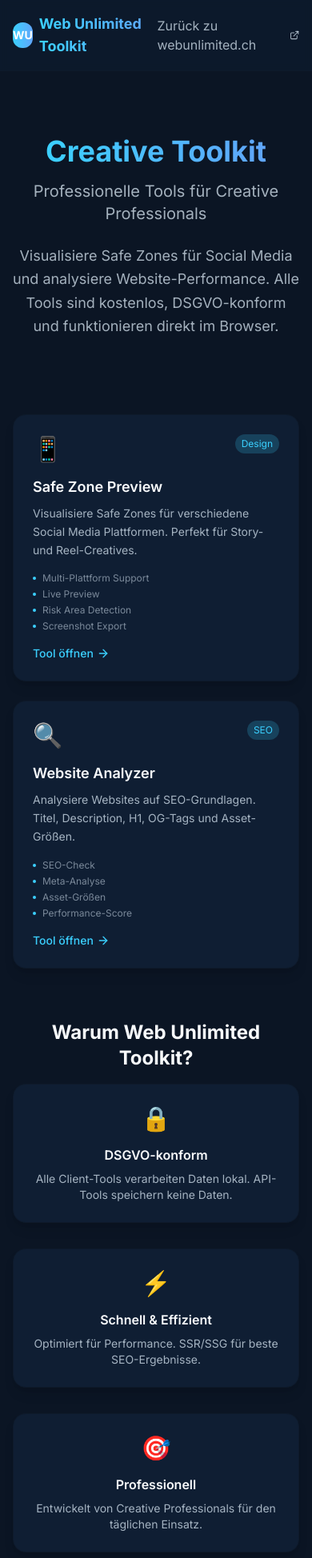
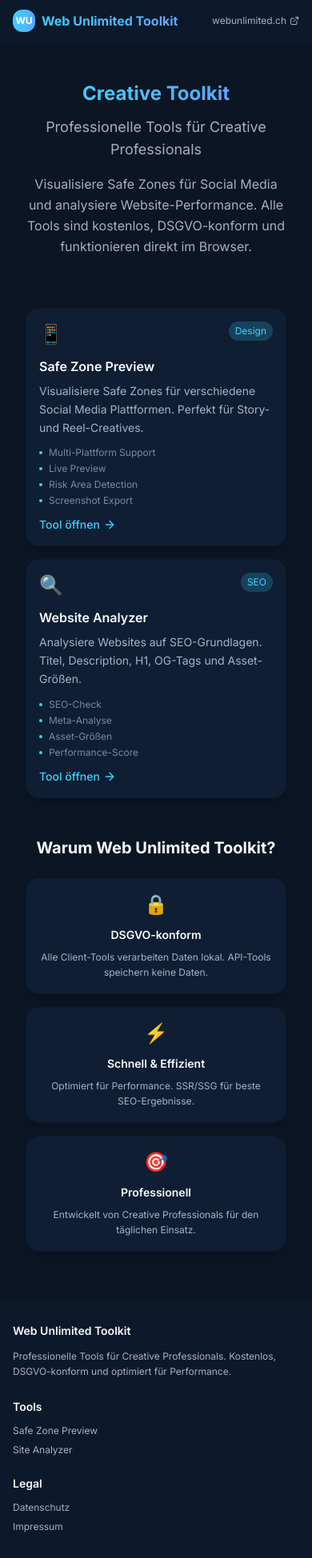
Before and after one commit to Toolkit-Web-unlimited/webunlimited-toolkit, a Next.js app: page / in a window 390 px wide. Shown: the top 1948 px of the page at 80% size. Built offline with nearby package versions, Linux system fonts and the light colour scheme; no server answers.

Commit message:
Mobile optimization

```diff
--- a/src/app/globals.css
+++ b/src/app/globals.css
@@ -43,7 +43,7 @@
   }
 
   .card-custom {
-    @apply bg-surface-primary border border-surface-secondary rounded-2xl shadow-lg p-6;
+    @apply bg-surface-primary border border-surface-secondary rounded-2xl shadow-lg p-4 sm:p-6;
   }
 
   .gradient-text {
--- a/src/app/layout.tsx
+++ b/src/app/layout.tsx
@@ -52,7 +52,7 @@ export default function RootLayout({
       <body className={inter.className}>
         <div className="min-h-screen flex flex-col bg-background">
           <Header />
-          <main className="flex-1 container-custom py-8">
+          <main className="flex-1 container-custom py-4 sm:py-6 lg:py-8">
             {children}
           </main>
           <Footer />
--- a/src/app/page.tsx
+++ b/src/app/page.tsx
@@ -48,29 +48,29 @@ export default function HomePage() {
         description="Visualisiere Safe Zones für Social Media und analysiere Website-Performance. Alle Tools sind kostenlos, DSGVO-konform und funktionieren direkt im Browser."
       />
 
-      <div className="grid grid-cols-1 md:grid-cols-2 lg:grid-cols-3 gap-6 mt-12">
+      <div className="grid grid-cols-1 md:grid-cols-2 gap-4 sm:gap-6 mt-8 sm:mt-12 px-4 sm:px-0">
         {tools.map((tool) => (
           <ToolCard key={tool.id} {...tool} />
         ))}
       </div>
 
-      <section className="mt-16 text-center">
-        <h2 className="text-2xl font-bold mb-4">Warum Web Unlimited Toolkit?</h2>
-        <div className="grid grid-cols-1 md:grid-cols-3 gap-8 max-w-4xl mx-auto">
-          <div className="card-custom text-center">
-            <div className="text-3xl mb-4">🔒</div>
-            <h3 className="font-semibold mb-2">DSGVO-konform</h3>
-            <p className="text-text-secondary text-sm">Alle Client-Tools verarbeiten Daten lokal. API-Tools speichern keine Daten.</p>
+      <section className="mt-12 sm:mt-16 text-center px-4 sm:px-0">
+        <h2 className="text-xl sm:text-2xl font-bold mb-6 sm:mb-8">Warum Web Unlimited Toolkit?</h2>
+        <div className="grid grid-cols-1 sm:grid-cols-2 lg:grid-cols-3 gap-4 sm:gap-6 lg:gap-8 max-w-6xl mx-auto">
+          <div className="card-custom text-center p-4 sm:p-6">
+            <div className="text-2xl sm:text-3xl mb-3 sm:mb-4">🔒</div>
+            <h3 className="font-semibold mb-2 text-sm sm:text-base">DSGVO-konform</h3>
+            <p className="text-text-secondary text-xs sm:text-sm leading-relaxed">Alle Client-Tools verarbeiten Daten lokal. API-Tools speichern keine Daten.</p>
           </div>
-          <div className="card-custom text-center">
-            <div className="text-3xl mb-4">⚡</div>
-            <h3 className="font-semibold mb-2">Schnell & Effizient</h3>
-            <p className="text-text-secondary text-sm">Optimiert für Performance. SSR/SSG für beste SEO-Ergebnisse.</p>
+          <div className="card-custom text-center p-4 sm:p-6">
+            <div className="text-2xl sm:text-3xl mb-3 sm:mb-4">⚡</div>
+            <h3 className="font-semibold mb-2 text-sm sm:text-base">Schnell & Effizient</h3>
+            <p className="text-text-secondary text-xs sm:text-sm leading-relaxed">Optimiert für Performance. SSR/SSG für beste SEO-Ergebnisse.</p>
           </div>
-          <div className="card-custom text-center">
-            <div className="text-3xl mb-4">🎯</div>
-            <h3 className="font-semibold mb-2">Professionell</h3>
-            <p className="text-text-secondary text-sm">Entwickelt von Creative Professionals für den täglichen Einsatz.</p>
+          <div className="card-custom text-center p-4 sm:p-6 sm:col-span-2 lg:col-span-1">
+            <div className="text-2xl sm:text-3xl mb-3 sm:mb-4">🎯</div>
+            <h3 className="font-semibold mb-2 text-sm sm:text-base">Professionell</h3>
+            <p className="text-text-secondary text-xs sm:text-sm leading-relaxed">Entwickelt von Creative Professionals für den täglichen Einsatz.</p>
           </div>
         </div>
       </section>
--- a/src/app/site-analyzer/page.tsx
+++ b/src/app/site-analyzer/page.tsx
@@ -128,7 +128,7 @@ export default function SiteAnalyzerPage() {
         description="Gib eine URL ein und erhalte eine sofortige Analyse der wichtigsten SEO-Elemente. Prüfe Title-Tags, Meta-Descriptions, H1-Tags, Open Graph Tags und mehr."
       />
 
-      <div className="max-w-4xl mx-auto space-y-8">
+      <div className="max-w-4xl mx-auto space-y-6 sm:space-y-8 px-2 sm:px-4">
         {/* Input Section */}
         <Card className="card-custom">
           <CardHeader>
@@ -138,22 +138,24 @@ export default function SiteAnalyzerPage() {
             </CardTitle>
           </CardHeader>
           <CardContent className="space-y-4">
-            <div className="flex space-x-2">
+            <div className="flex flex-col sm:flex-row space-y-2 sm:space-y-0 sm:space-x-2">
               <Input
                 value={url}
                 onChange={(e) => setUrl(e.target.value)}
                 placeholder="https://example.com"
-                className="flex-1"
+                className="flex-1 text-sm sm:text-base"
                 onKeyPress={(e) => e.key === 'Enter' && analyzeSite()}
               />
               <Button
                 onClick={analyzeSite}
                 disabled={loading || !url.trim()}
+                className="w-full sm:w-auto text-sm sm:text-base"
               >
                 {loading ? (
                   <>
                     <Loader2 className="w-4 h-4 mr-2 animate-spin" />
-                    Analysiere...
+                    <span className="hidden sm:inline">Analysiere...</span>
+                    <span className="sm:hidden">Lädt...</span>
                   </>
                 ) : (
                   <>
@@ -165,9 +167,9 @@ export default function SiteAnalyzerPage() {
             </div>
 
             {error && (
-              <div className="flex items-center space-x-2 p-3 bg-red-500/10 border border-red-500/20 rounded-lg text-red-400">
-                <AlertCircle className="w-4 h-4 flex-shrink-0" />
-                <span className="text-sm">{error}</span>
+              <div className="flex items-start space-x-2 p-3 bg-red-500/10 border border-red-500/20 rounded-lg text-red-400">
+                <AlertCircle className="w-4 h-4 flex-shrink-0 mt-0.5" />
+                <span className="text-sm leading-relaxed">{error}</span>
               </div>
             )}
           </CardContent>
@@ -218,15 +220,15 @@ export default function SiteAnalyzerPage() {
 
             {/* Detailed Analysis */}
             <Tabs defaultValue="meta" className="w-full">
-              <TabsList className="grid w-full grid-cols-4">
-                <TabsTrigger value="meta">Meta-Daten</TabsTrigger>
-                <TabsTrigger value="structure">Struktur</TabsTrigger>
-                <TabsTrigger value="social">Social Media</TabsTrigger>
-                <TabsTrigger value="performance">Performance</TabsTrigger>
+              <TabsList className="grid w-full grid-cols-2 sm:grid-cols-4 h-auto">
+                <TabsTrigger value="meta" className="text-xs sm:text-sm py-2">Meta-Daten</TabsTrigger>
+                <TabsTrigger value="structure" className="text-xs sm:text-sm py-2">Struktur</TabsTrigger>
+                <TabsTrigger value="social" className="text-xs sm:text-sm py-2">Social Media</TabsTrigger>
+                <TabsTrigger value="performance" className="text-xs sm:text-sm py-2">Performance</TabsTrigger>
               </TabsList>
 
               <TabsContent value="meta" className="space-y-4">
-                <div className="grid grid-cols-1 md:grid-cols-2 gap-4">
+                <div className="grid grid-cols-1 lg:grid-cols-2 gap-4">
                   <Card className="card-custom">
                     <CardHeader>
                       <CardTitle className="flex items-center space-x-2 text-lg">
--- a/src/components/Hero.tsx
+++ b/src/components/Hero.tsx
@@ -6,14 +6,14 @@ interface HeroProps {
 
 export function Hero({ title, subtitle, description }: HeroProps) {
   return (
-    <div className="text-center py-12">
-      <h1 className="text-4xl md:text-5xl font-bold mb-4">
+    <div className="text-center py-8 sm:py-10 lg:py-12 px-4 sm:px-6">
+      <h1 className="text-2xl sm:text-3xl md:text-4xl lg:text-5xl font-bold mb-3 sm:mb-4">
         <span className="gradient-text">{title}</span>
       </h1>
       {subtitle && (
-        <h2 className="text-xl text-text-secondary mb-6">{subtitle}</h2>
+        <h2 className="text-lg sm:text-xl text-text-secondary mb-4 sm:mb-6">{subtitle}</h2>
       )}
-      <p className="text-lg text-text-secondary max-w-3xl mx-auto leading-relaxed">
+      <p className="text-base sm:text-lg text-text-secondary max-w-4xl mx-auto leading-relaxed">
         {description}
       </p>
     </div>
--- a/src/components/ToolCard.tsx
+++ b/src/components/ToolCard.tsx
@@ -14,27 +14,27 @@ interface ToolCardProps {
 export function ToolCard({ title, description, href, icon, features, category }: ToolCardProps) {
   return (
     <Link href={href} className="group">
-      <div className="card-custom hover:shadow-xl transition-all duration-300 group-hover:scale-105 h-full">
-        <div className="flex items-start justify-between mb-4">
-          <div className="text-3xl">{icon}</div>
+      <div className="card-custom hover:shadow-xl transition-all duration-300 group-hover:scale-105 h-full p-4 sm:p-6">
+        <div className="flex items-start justify-between mb-3 sm:mb-4">
+          <div className="text-2xl sm:text-3xl">{icon}</div>
           <span className="text-xs bg-accent/20 text-accent px-2 py-1 rounded-full">
             {category}
           </span>
         </div>
 
-        <h3 className="font-semibold text-lg mb-2 group-hover:text-accent transition-colors">
+        <h3 className="font-semibold text-base sm:text-lg mb-2 group-hover:text-accent transition-colors">
           {title}
         </h3>
 
-        <p className="text-text-secondary text-sm mb-4 leading-relaxed">
+        <p className="text-text-secondary text-sm mb-3 sm:mb-4 leading-relaxed">
           {description}
         </p>
 
-        <ul className="space-y-1 mb-4">
+        <ul className="space-y-1 mb-3 sm:mb-4">
           {features.map((feature, index) => (
             <li key={index} className="text-xs text-text-muted flex items-center">
-              <span className="w-1 h-1 bg-accent rounded-full mr-2"></span>
-              {feature}
+              <span className="w-1 h-1 bg-accent rounded-full mr-2 flex-shrink-0"></span>
+              <span className="truncate">{feature}</span>
             </li>
           ))}
         </ul>
--- a/src/components/layout/Footer.tsx
+++ b/src/components/layout/Footer.tsx
@@ -2,41 +2,41 @@ import Link from 'next/link';
 
 export function Footer() {
   return (
-    <footer className="border-t border-surface-secondary bg-surface-primary/50 backdrop-blur-sm mt-16">
-      <div className="container-custom py-8">
-        <div className="grid grid-cols-1 md:grid-cols-3 gap-8">
-          <div>
-            <h3 className="font-semibold mb-4">Web Unlimited Toolkit</h3>
-            <p className="text-text-secondary text-sm">
+    <footer className="border-t border-surface-secondary bg-surface-primary/50 backdrop-blur-sm mt-12 sm:mt-16">
+      <div className="container-custom py-6 sm:py-8">
+        <div className="grid grid-cols-1 sm:grid-cols-2 lg:grid-cols-3 gap-6 sm:gap-8">
+          <div className="sm:col-span-2 lg:col-span-1">
+            <h3 className="font-semibold mb-3 sm:mb-4 text-sm sm:text-base">Web Unlimited Toolkit</h3>
+            <p className="text-text-secondary text-xs sm:text-sm leading-relaxed">
               Professionelle Tools für Creative Professionals. Kostenlos, DSGVO-konform und optimiert für Performance.
             </p>
           </div>
 
           <div>
-            <h3 className="font-semibold mb-4">Tools</h3>
-            <ul className="space-y-2 text-sm">
+            <h3 className="font-semibold mb-3 sm:mb-4 text-sm sm:text-base">Tools</h3>
+            <ul className="space-y-2 text-xs sm:text-sm">
               <li><Link href="/safe-zone" className="text-text-secondary hover:text-accent transition-colors">Safe Zone Preview</Link></li>
               <li><Link href="/site-analyzer" className="text-text-secondary hover:text-accent transition-colors">Site Analyzer</Link></li>
             </ul>
           </div>
 
           <div>
-            <h3 className="font-semibold mb-4">Legal</h3>
-            <ul className="space-y-2 text-sm">
+            <h3 className="font-semibold mb-3 sm:mb-4 text-sm sm:text-base">Legal</h3>
+            <ul className="space-y-2 text-xs sm:text-sm">
               <li><Link href="/privacy" className="text-text-secondary hover:text-accent transition-colors">Datenschutz</Link></li>
               <li><Link href="/imprint" className="text-text-secondary hover:text-accent transition-colors">Impressum</Link></li>
             </ul>
 
             <div className="mt-4 p-3 bg-surface-secondary rounded-lg">
-              <p className="text-xs text-text-secondary">
+              <p className="text-xs text-text-secondary leading-relaxed">
                 <strong>DSGVO-Hinweis:</strong> Client-Tools verarbeiten Daten lokal. API-Tools speichern keine Daten dauerhaft.
               </p>
             </div>
           </div>
         </div>
 
-        <div className="border-t border-surface-secondary mt-8 pt-6 text-center">
-          <p className="text-text-muted text-sm">
+        <div className="border-t border-surface-secondary mt-6 sm:mt-8 pt-4 sm:pt-6 text-center">
+          <p className="text-text-muted text-xs sm:text-sm">
             © 2024 Web Unlimited. Alle Tools sind kostenlos und open-source verfügbar.
           </p>
         </div>
--- a/src/components/layout/Header.tsx
+++ b/src/components/layout/Header.tsx
@@ -4,23 +4,24 @@ import { ExternalLink } from 'lucide-react';
 export function Header() {
   return (
     <header className="border-b border-surface-secondary bg-surface-primary/50 backdrop-blur-sm">
-      <div className="container-custom py-4">
+      <div className="container-custom py-3 sm:py-4">
         <div className="flex items-center justify-between">
           <Link href="/" className="flex items-center space-x-2">
-            <div className="w-8 h-8 bg-gradient-to-r from-accent to-blue-400 rounded-lg flex items-center justify-center">
-              <span className="text-white font-bold text-sm">WU</span>
+            <div className="w-7 h-7 sm:w-8 sm:h-8 bg-gradient-to-r from-accent to-blue-400 rounded-lg flex items-center justify-center">
+              <span className="text-white font-bold text-xs sm:text-sm">WU</span>
             </div>
-            <span className="font-bold text-lg gradient-text">Web Unlimited Toolkit</span>
+            <span className="font-bold text-base sm:text-lg gradient-text">Web Unlimited Toolkit</span>
           </Link>
 
           <Link
             href="https://webunlimited.ch"
             target="_blank"
             rel="noopener noreferrer"
-            className="flex items-center space-x-2 text-text-secondary hover:text-accent transition-colors"
+            className="flex items-center space-x-1 sm:space-x-2 text-text-secondary hover:text-accent transition-colors text-xs sm:text-sm"
           >
-            <span>Zurück zu webunlimited.ch</span>
-            <ExternalLink className="w-4 h-4" />
+            <span className="hidden sm:inline">Zurück zu webunlimited.ch</span>
+            <span className="sm:hidden">webunlimited.ch</span>
+            <ExternalLink className="w-3 h-3 sm:w-4 sm:h-4" />
           </Link>
         </div>
       </div>
--- a/src/components/ui/button.tsx
+++ b/src/components/ui/button.tsx
@@ -20,10 +20,10 @@ const buttonVariants = cva(
         link: 'text-accent underline-offset-4 hover:underline',
       },
       size: {
-        default: 'h-10 px-4 py-2',
-        sm: 'h-9 rounded-md px-3',
-        lg: 'h-11 rounded-md px-8',
-        icon: 'h-10 w-10',
+        default: 'h-10 px-4 py-2 min-h-[44px]',
+        sm: 'h-9 rounded-md px-3 min-h-[36px]',
+        lg: 'h-11 rounded-md px-8 min-h-[48px]',
+        icon: 'h-10 w-10 min-h-[44px] min-w-[44px]',
       },
     },
     defaultVariants: {
```
Also changed, not shown: src/app/safe-zone/page.tsx (+16 -16 lines).
